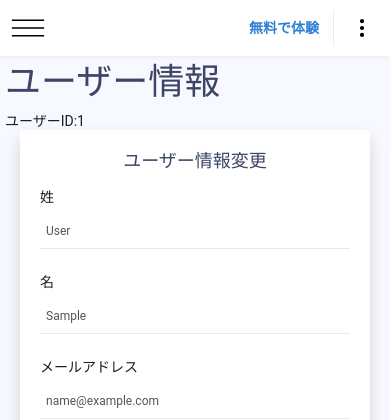
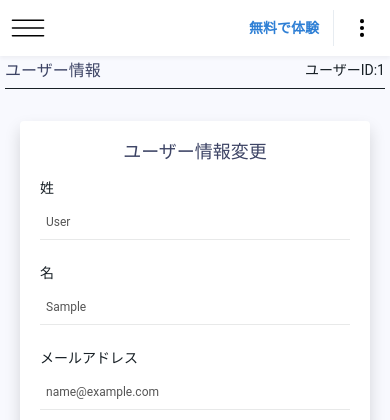
Before and after one commit to holdinghand88/twitter-system-django, a Django app: page /authorization/profile/ in a window 390 px wide. Shown: the top 420 px of the page. Run offline with Django 4.2, Linux system fonts and the light colour scheme; the visitor is signed in with stand-in values (Sample User, id 1); data that the repository does not hold is empty; parts of the project's set-up code (start-up, migrations or seed data) failed here and were passed over; some libraries are stand-ins or nearby versions; some web fonts are replaced.

Commit message:
updating

```diff
--- a/core/static/assets/css/custom-style.css
+++ b/core/static/assets/css/custom-style.css
@@ -1253,6 +1253,9 @@
 }
 
 @media screen and (max-width: 768px) {
+  h1,h2,h3{
+    font-size: 16px;
+  }
   table.dataTable tbody td{
     padding: 0px;
   }
--- a/templates/base.html
+++ b/templates/base.html
@@ -330,12 +330,12 @@
                       </a>
                     </li>
                     <li>
-                      <a class="dropdown-item" href="{% url 'authorization:twitteraccount' %}">
+                      <a class="dropdown-item" href="{% url 'authorization:profile' %}">
                         アカウント設定
                       </a>
                     </li>
                     <li>
-                      <a class="dropdown-item" href="{% url 'authorization:twitteraccount' %}">
+                      <a class="dropdown-item" href="{% url 'authorization:twitter_logout' %}">
                         ログアウト
                       </a>
                     </li>
--- a/templates/profile.html
+++ b/templates/profile.html
@@ -8,12 +8,14 @@
     <!-- Content Wrapper -->
     <section class="dashboard">
       <header>
-        <h1>
+        <div class="page-title">
+        <h3>
           ユーザー情報
-        </h1>
+        </h3>
         <div>
             ユーザーID:{{ user.id }}
         </div>
+      </div>
       </header>
       <div class=''>
         <div class="container-fluid">
```
